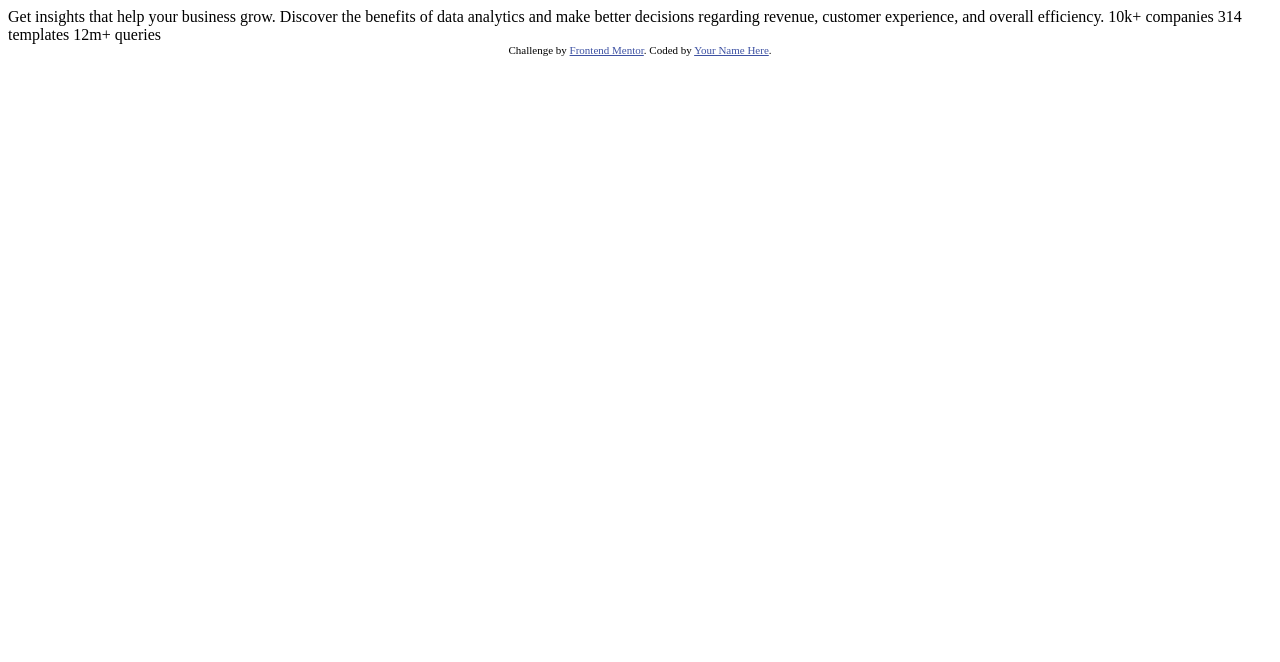
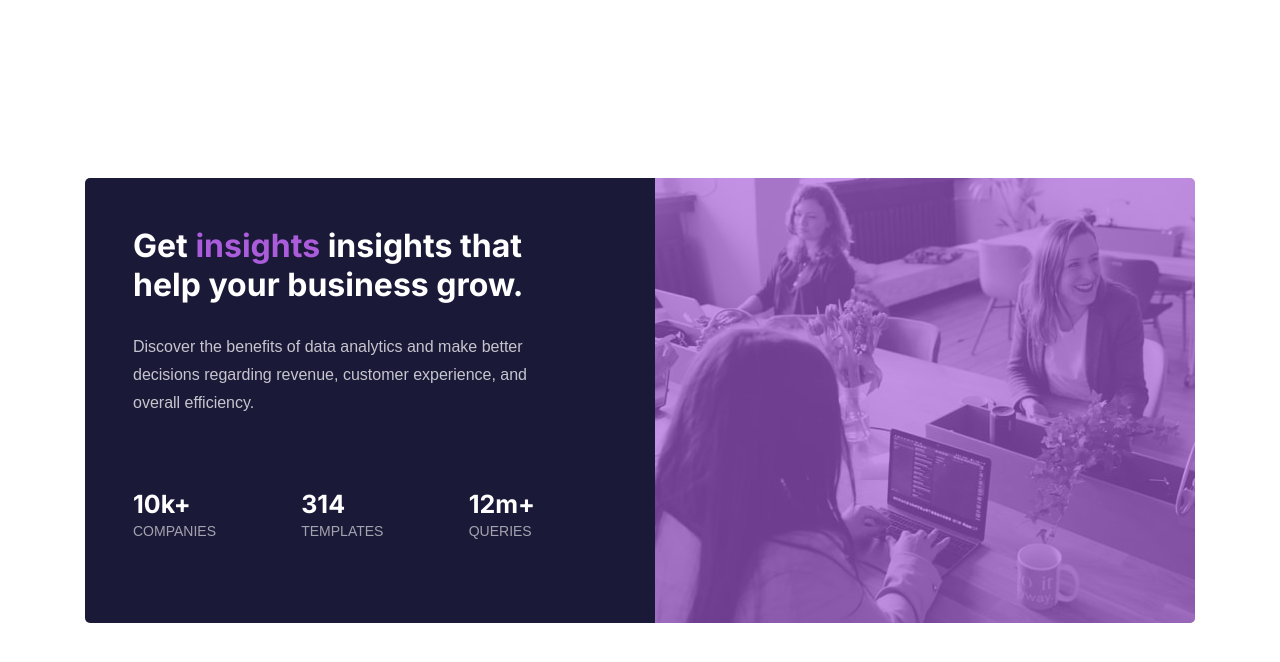
Before and after one commit to mansur1989/frontend-mentor, a plain HTML site: page stats-preview-card-component-main/index.html in a window 1280 px wide. Drawn offline with Linux system fonts and the light colour scheme.

Commit message:
finish desktop

```diff
--- a/stats-preview-card-component-main/index.html
+++ b/stats-preview-card-component-main/index.html
@@ -1,33 +1,50 @@
 <!DOCTYPE html>
 <html lang="en">
   <head>
-  <meta charset="UTF-8">
-  <meta name="viewport" content="width=device-width, initial-scale=1.0"> <!-- displays site properly based on user's device -->
+    <meta charset="UTF-8" />
+    <meta name="viewport" content="width=device-width, initial-scale=1.0" />
+    <!-- displays site properly based on user's device -->
 
-  <link rel="icon" type="image/png" sizes="32x32" href="./images/favicon-32x32.png">
-
+    <link
+      rel="icon"
+      type="image/png"
+      sizes="32x32"
+      href="./images/favicon-32x32.png"
+    />
+    <link rel="stylesheet" href="style.css" />
     <title>Frontend Mentor | Stats preview card component</title>
-
-  <!-- Feel free to remove these styles or customise in your own stylesheet 👍 -->
-  <style>
-    .attribution { font-size: 11px; text-align: center; }
-    .attribution a { color: hsl(228, 45%, 44%); }
-  </style>
   </head>
   <body>
+    <div class="container">
+      <div class="box left-box">
+        <h1>
+          Get <span class="highlight">insights</span> insights that help your
+          business grow.
+        </h1>
+        <p>
+          Discover the benefits of data analytics and make better decisions
+          regarding revenue, customer experience, and overall efficiency.
+        </p>
+        <div class="stats">
+          <div>
+            <div class="bold">10k+</div>
+            <p>companies</p>
+          </div>
+          <div>
+            <div class="bold">314</div>
+            <p>templates</p>
+          </div>
 
-  Get insights that help your business grow.
-
-  Discover the benefits of data analytics and make better decisions regarding revenue, customer
-  experience, and overall efficiency.
-
-  10k+ companies
-  314 templates
-  12m+ queries
-
-  <div class="attribution">
-    Challenge by <a href="https://www.frontendmentor.io?ref=challenge" target="_blank">Frontend Mentor</a>.
-    Coded by <a href="#">Your Name Here</a>.
+          <div>
+            <div class="bold">12m+</div>
+            <p>queries</p>
+          </div>
+        </div>
+      </div>
+      <div class="image-header">
+        <div class="overlay"></div>
+        <!-- <img src="images/image-header-desktop.jpg" alt="office" /> -->
+      </div>
     </div>
   </body>
 </html>
--- /dev/null
+++ b/stats-preview-card-component-main/style.css
@@ -0,0 +1,66 @@
+@import url("https://fonts.googleapis.com/css2?family=Inter:wght@400;700&display=swap");
+
+* {
+  box-sizing: border-box;
+  margin: 0;
+  padding: 0;
+  color: hsl(0, 0%, 100%);
+}
+body {
+  font-family: "Lexend Deca", sans-serif;
+}
+h1 {
+  font-family: "Inter", sans-serif;
+  font-size: 32px;
+}
+p {
+  color: hsla(0, 0%, 100%, 0.75);
+  line-height: 1.75em;
+}
+.container {
+  margin-top: 178px;
+  display: flex;
+  justify-content: center;
+  max-height: 445px;
+}
+.left-box h1 {
+  font-weight: 700;
+  margin-bottom: 29px;
+}
+.box {
+  border-radius: 5px 0 0 5px;
+  padding: 48px 120px 48px 48px;
+  max-width: 570px;
+  background-color: hsl(244, 38%, 16%);
+}
+.highlight {
+  color: hsl(277, 64%, 61%);
+}
+.stats {
+  display: flex;
+  margin-top: 72px;
+  justify-content: space-between;
+}
+.stats p {
+  color: hsla(0, 0%, 100%, 0.6);
+  text-transform: uppercase;
+  font-size: 14px;
+}
+
+.image-header {
+  background-image: url("images/image-header-desktop.jpg");
+  min-height: 445px;
+  min-width: 540px;
+  border-radius: 0 5px 5px 0;
+}
+.overlay {
+  background-color: hsl(277, 64%, 61%);
+  opacity: 0.65;
+  min-height: 100%;
+  border-radius: 0 5px 5px 0;
+}
+.bold {
+  font-family: "Inter", sans-serif;
+  font-weight: 700;
+  font-size: 25px;
+}
```
Lines whose indentation alone changed are shown as unchanged.
